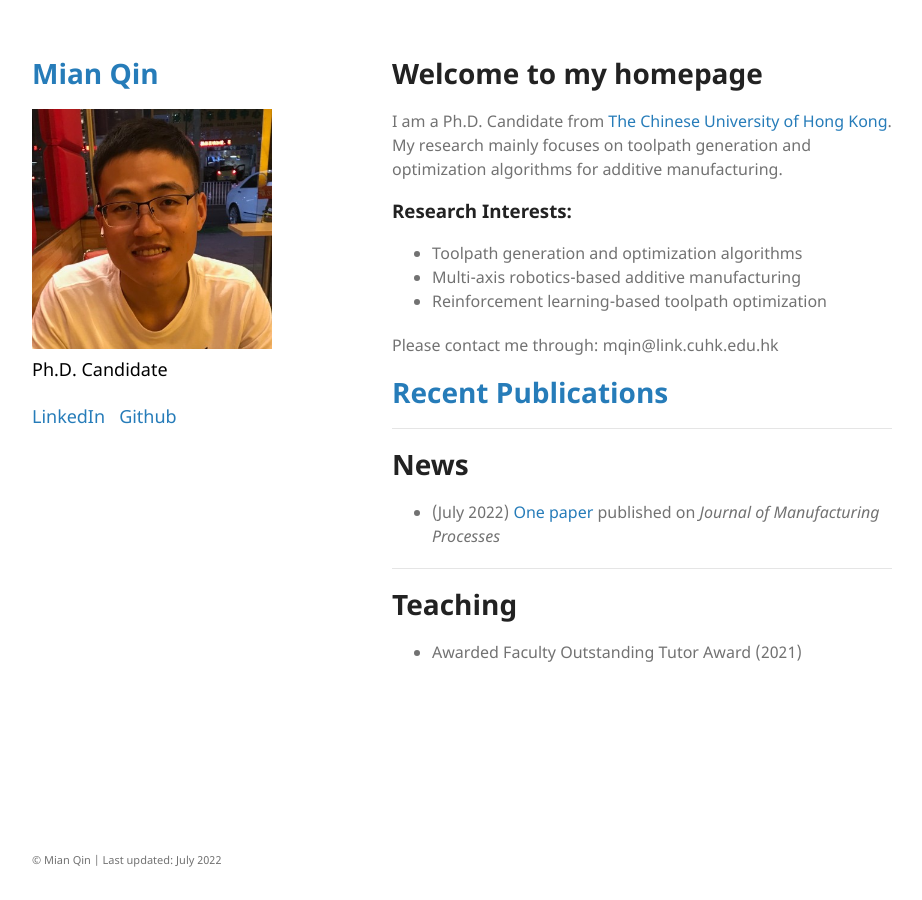
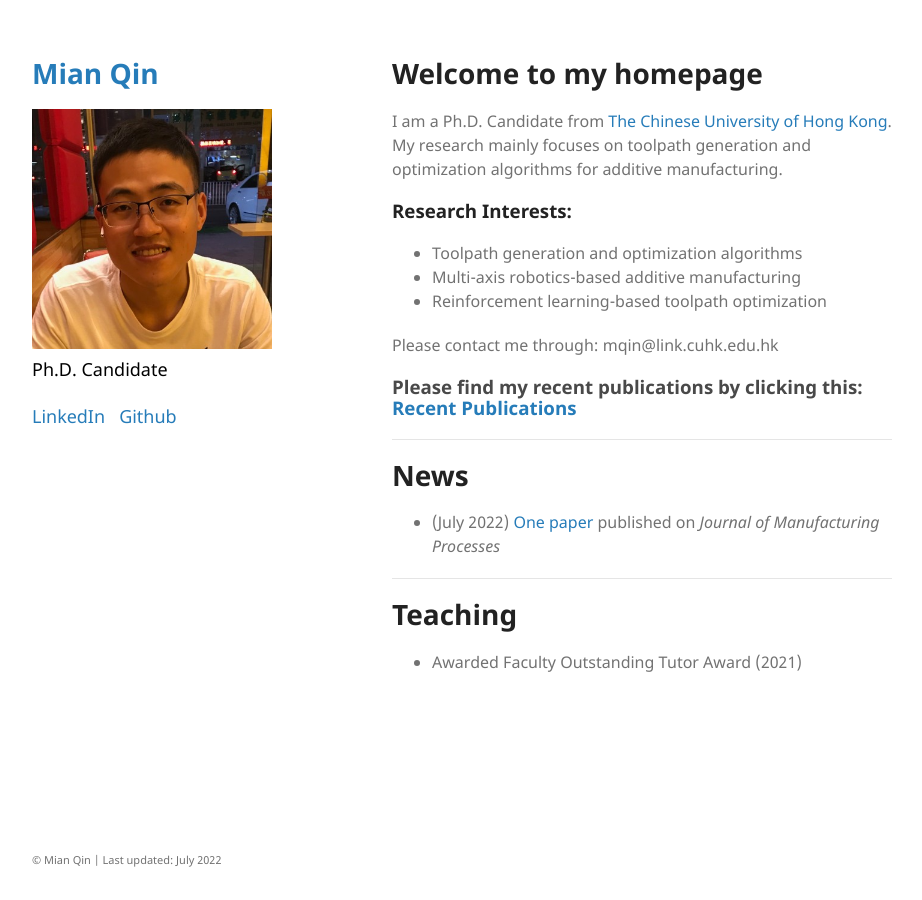
Before and after one commit to mqincuhk/mqincuhk.github.io, a Jekyll site: the page built from index.md, in a window 1280 px wide. Shown: the whole page, without its empty margins (178-1100 px from the left). Built offline with Jekyll 4.4.1, drawn with Linux system fonts in a browser that asks for light colours; a script that is not in the unit is left out; our own code applies the rules of GitHub Pages for plain Markdown files.

Commit message:
Update index.md

```diff
--- a/index.md
+++ b/index.md
@@ -14,7 +14,7 @@ I am a Ph.D. Candidate from [The Chinese University of Hong Kong](https://www.cu
 
 Please contact me through: mqin@link.cuhk.edu.hk
 
-# [Recent Publications](./selected_publications.html)
+### Please find my recent publications by clicking this: [Recent Publications](./selected_publications.html)
 
 ---
 # **News**
```
